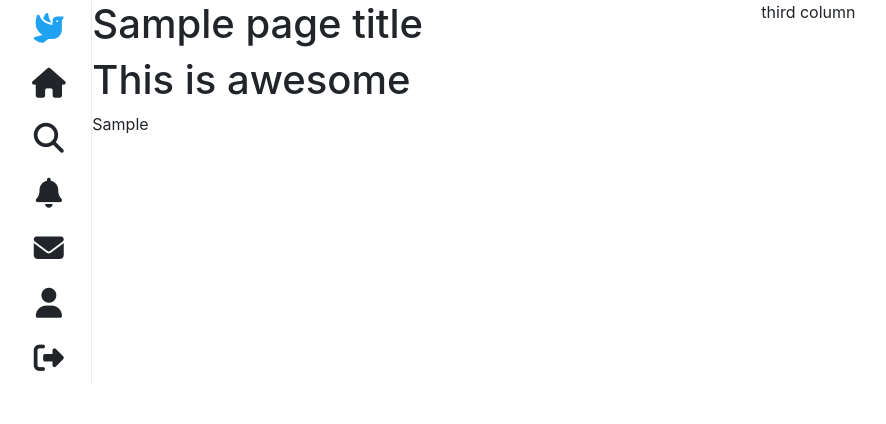
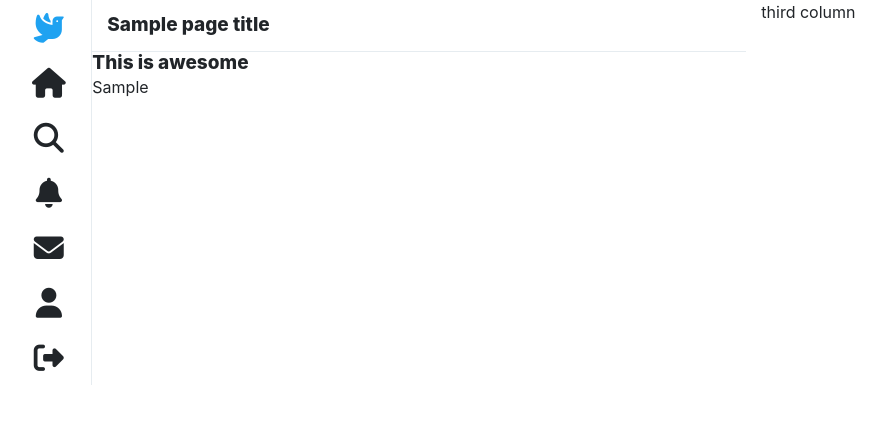
Before and after one commit to rosekamallove/Gaggle, a Node server app: template views/home.pug in a window 1280 px wide. Shown: the top 424 px of the page, without its empty margins (112-998 px from the left). Run offline with Node 20, Linux system fonts and the light colour scheme; the template is opened without the code that fills it: most values are stand-ins (such as "Sample title", 1, 10 or a date in 2020); some libraries are stand-ins or nearby versions.

Commit message:
mainContainer Title

```diff
--- a/public/css/main.css
+++ b/public/css/main.css
@@ -2,6 +2,7 @@
   --twitterBlue: #1fa2f1;
   --lightBlue: #d4edff;
   --ligtGray: #e6ecf0;
+  --spacing: 15px;
 }
 
 a {
@@ -12,6 +13,12 @@ a {
 a:hover {
   color: inherit;
   text-decoration: none;
+}
+
+h1 {
+  font-size: 19px;
+  font-weight: 800;
+  margin: 0;
 }
 
 nav {
@@ -47,3 +54,16 @@ nav a:hover {
   display: flex;
   flex-direction: column;
 }
+
+.titleContainer {
+  height: 52px;
+  padding: 0 var(--spacing);
+  display: flex;
+  align-items: center;
+  border-bottom: 1px solid var(--ligtGray);
+  flex-shrink: 0;
+}
+
+.titleContainer h1 {
+  flex: 1;
+}
```
